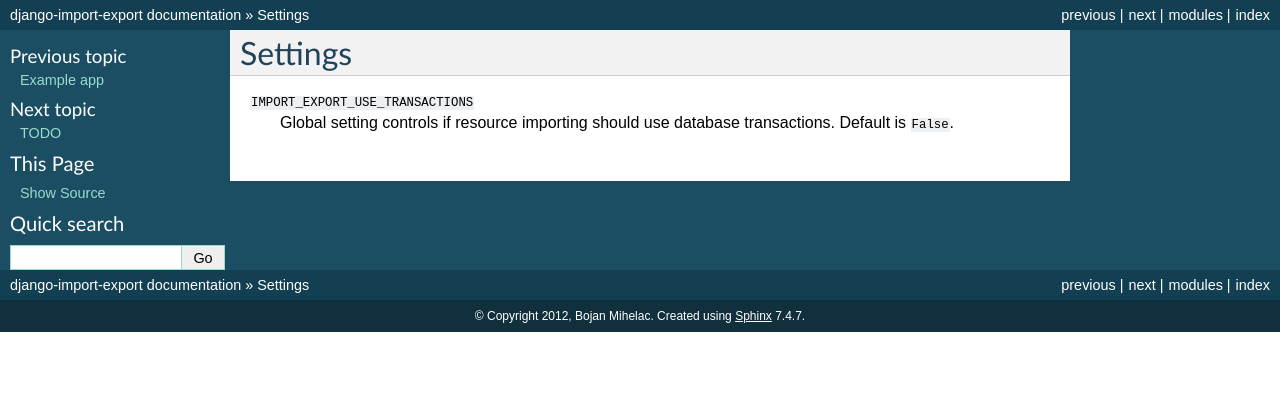
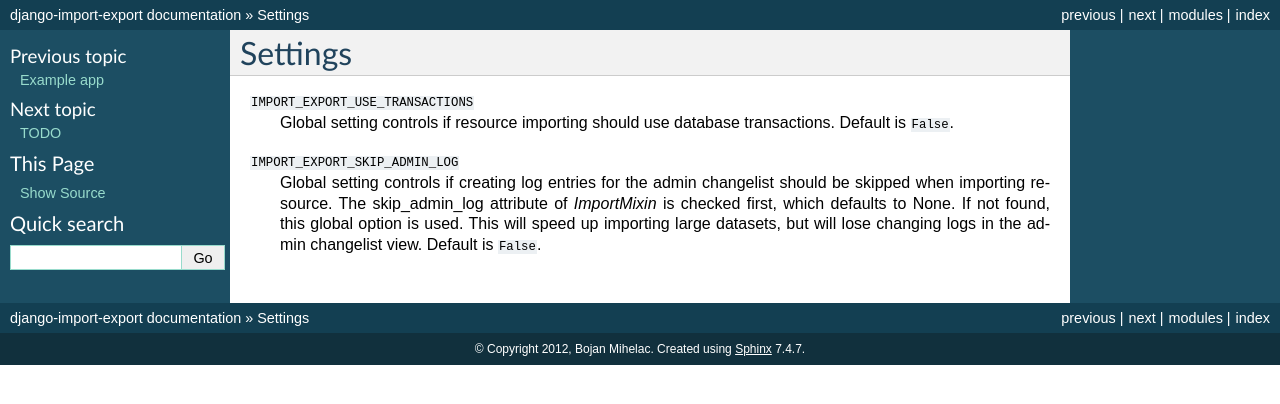
Before and after one commit to django-import-export/django-import-export, a Sphinx documentation site: the page built from docs/settings.rst, in a window 1280 px wide. Shown: the top 404 px of the page. Built offline with Sphinx 7.4.7, drawn with Linux system fonts in a browser that asks for light colours; the version number could not be read and is left out.

Commit message:
Update docs for IMPORT_EXPORT_SKIP_ADMIN_LOG option

```diff
--- a/docs/settings.rst
+++ b/docs/settings.rst
@@ -5,3 +5,11 @@ Settings
 ``IMPORT_EXPORT_USE_TRANSACTIONS``
     Global setting controls if resource importing should use database
     transactions. Default is ``False``.
+
+``IMPORT_EXPORT_SKIP_ADMIN_LOG``
+    Global setting controls if creating log entries for
+    the admin changelist should be skipped when importing resource.
+    The skip_admin_log attribute of `ImportMixin` is checked first,
+    which defaults to None. If not found, this global option is used.
+    This will speed up importing large datasets, but will lose
+    changing logs in the admin changelist view.  Default is ``False``.
```
